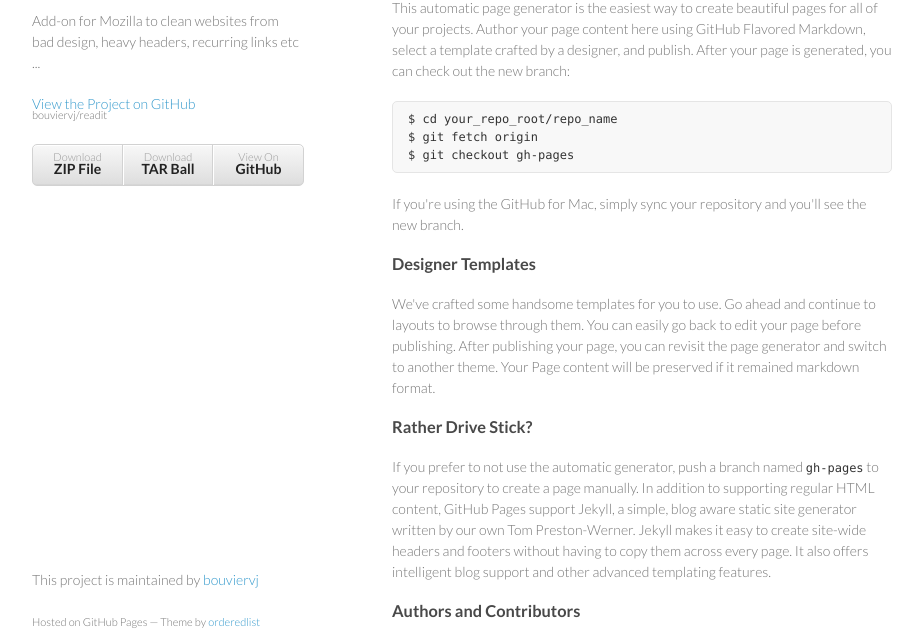
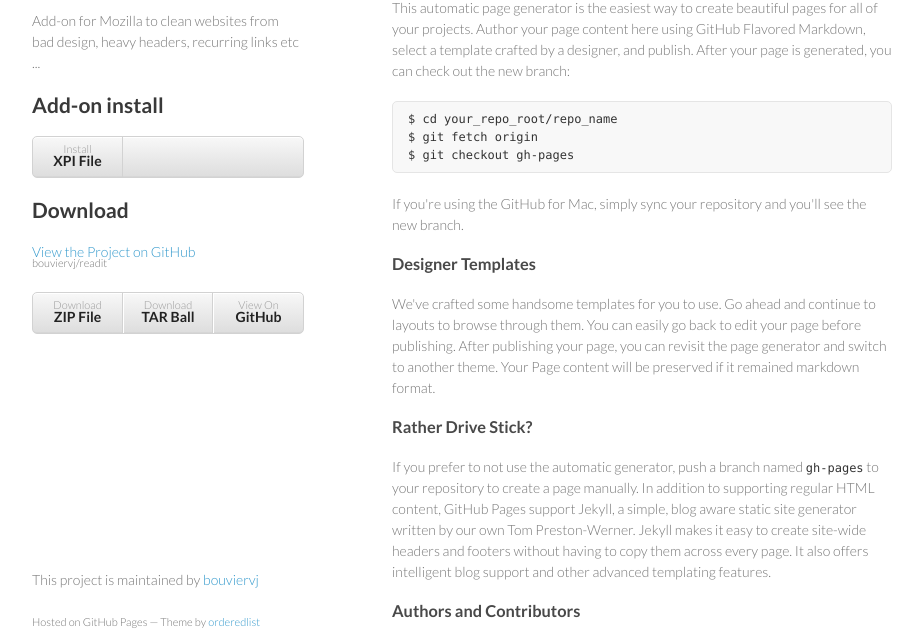
Before and after one commit to bouviervj/readit, a plain HTML site: page index.html in a window 1280 px wide. Shown: the part 99-736 px from the top of the page, without its empty margins (178-1101 px from the left). Drawn offline with Linux system fonts and the light colour scheme.

Commit message:
Add a link to install xpi file

```diff
--- a/index.html
+++ b/index.html
@@ -18,14 +18,27 @@
         <h1>Readit</h1>
         <p>Add-on for Mozilla to clean websites from bad design, heavy headers, recurring links etc ...</p>
 
-        <p class="view"><a href="https://github.com/bouviervj/readit">View the Project on GitHub <small>bouviervj/readit</small></a></p>
 
+	<h2>Add-on install</h2>
+
+	<ul>
+          <li><a href="https://github.com/bouviervj/readit/raw/master/readit.xpi">Install <strong>XPI File</strong></a></li>
+        </ul>
+
+
+	<h2>Download</h2>
+
+	<p class="view"><a href="https://github.com/bouviervj/readit">View the Project on GitHub <small>bouviervj/readit</small></a></p>
 
         <ul>
           <li><a href="https://github.com/bouviervj/readit/zipball/master">Download <strong>ZIP File</strong></a></li>
           <li><a href="https://github.com/bouviervj/readit/tarball/master">Download <strong>TAR Ball</strong></a></li>
           <li><a href="https://github.com/bouviervj/readit">View On <strong>GitHub</strong></a></li>
         </ul>
+
+
+
+
       </header>
       <section>
         <h3>
```
